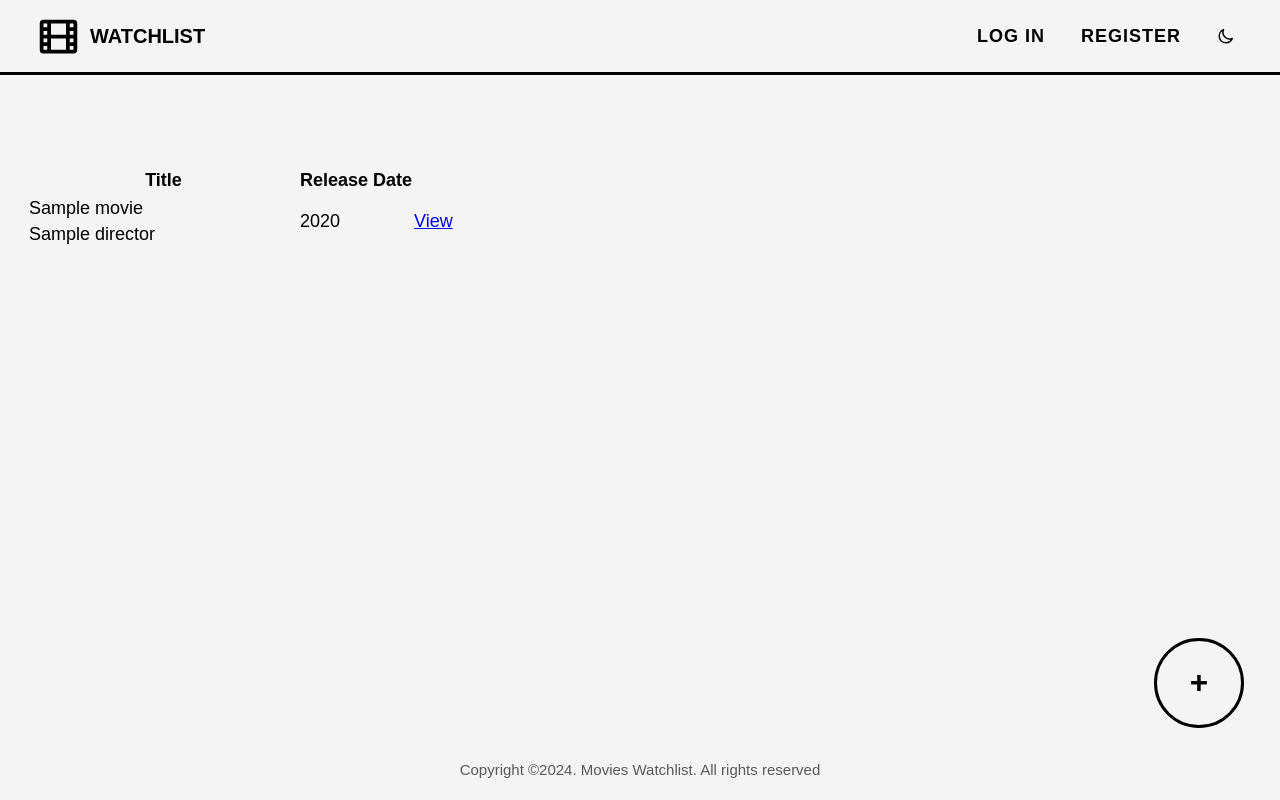
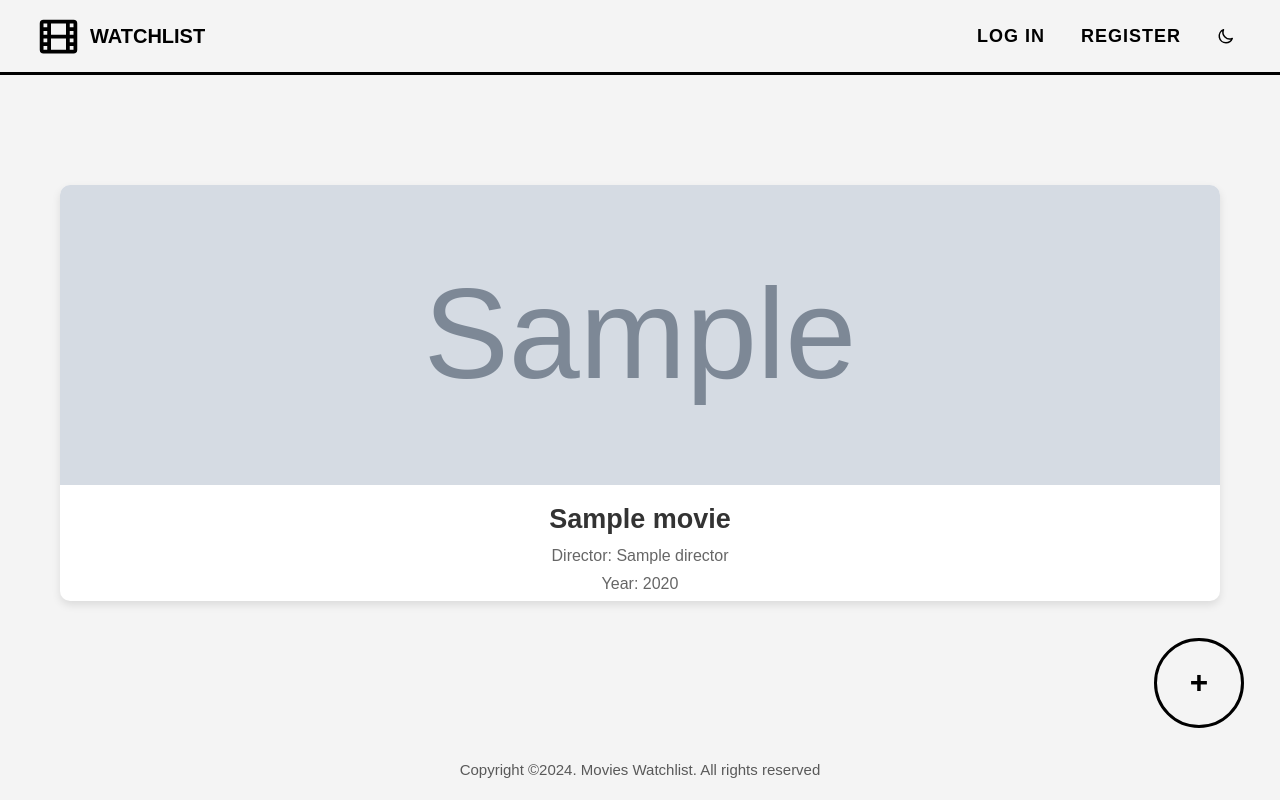
Before and after one commit to kiminzajnr/Movie-Watchlist, a Flask app: template movie_library/templates/index.html in a window 1280 px wide. Run offline with Flask 3, Linux system fonts and the light colour scheme; the template is opened without the code that fills it: most values are stand-ins (such as "Sample title", 1, 10 or a date in 2020); grey boxes marked "Sample" are stand-in pictures.

Commit message:
Change movie display table -> cards

```diff
--- a/movie_library/templates/index.html
+++ b/movie_library/templates/index.html
@@ -1,37 +1,28 @@
 {% extends "layout.html" %}
 
 {% block head_content %}
-    <link rel="stylesheet" href="{{ url_for('static', filename='css/movies.css') }}" />
+<link rel="stylesheet" href="{{ url_for('static', filename='css/movies.css') }}" />
 {% endblock %}
 
 {% block main_content %}
 
     {% if movies_data %}
-        <table class="table">
-            <colgroup>
-                <col style="width: 60%">
-                <col style="width: 25%">
-                <col style="width: 15%">
-            </colgroup>
 
-            <thead>
-                <th class="table__cell table__cell--header">Title</th>
-                <th class="table__cell table__cell--header">Release Date</th>
-                <th class="table__cell table__cell--header"></th>
-            </thead>
-            <tbody>
-                {% for movie in movies_data %}
-                    <tr>
-                        <td class="table__cell">
-                            <p class="table__movieTitle">{{ movie.title }}</p>
-                            <p class="table__movieDirector">{{ movie.director }}</p>
-                        </td>
-                        <td class="table__cell">{{ movie.year }} </td>
-                        <td class="table__cell"><a href="{{ url_for('pages.movie', _id=movie._id) }}" class="table__link">View</a></td>
-                    </tr>
-                {% endfor %}
-            </tbody>
-        </table>
+              <div class="container">
+                <div class="movie-grid">
+                    {% for movie in movies_data %}
+                    <div class="movie-card">
+                        <a href="{{ url_for('pages.movie', _id=movie._id )}}">
+                            <img src="{{ url_for('static', filename=movie.img_url) }}" alt="Movie pic" class="movie-poster">
+                        </a>
+                        <h2>{{ movie.title }}</h2>
+                        <p>Director: {{ movie.director}}</p>
+                        <p>Year: {{ movie.year }}</p>
+                    </div>
+                    {% endfor %}
+                </div>
+            </div>
+
     {% else %}
     <p class="table__empty">You haven't added any movies yet. <a href="{{ url_for('pages.add_movie') }}" class="link">Add one!</a></p>
     {% endif %}
```
